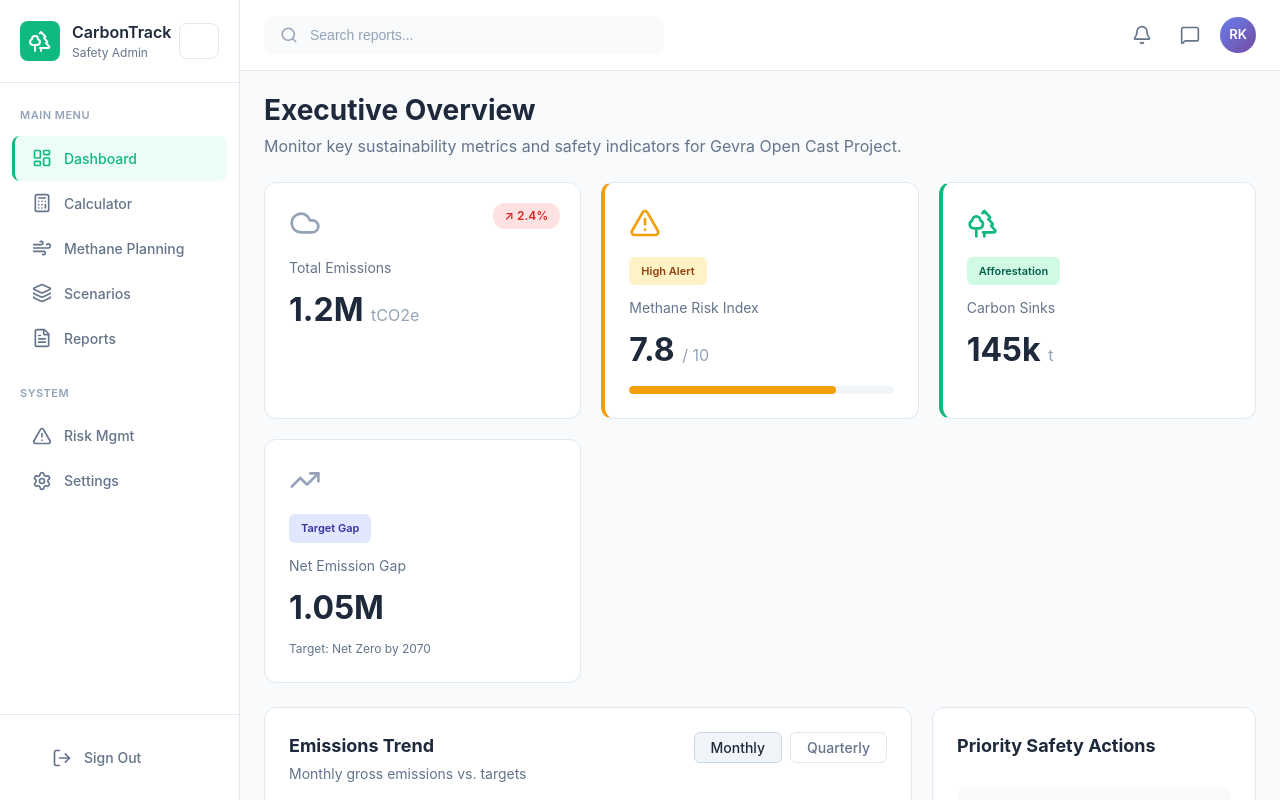
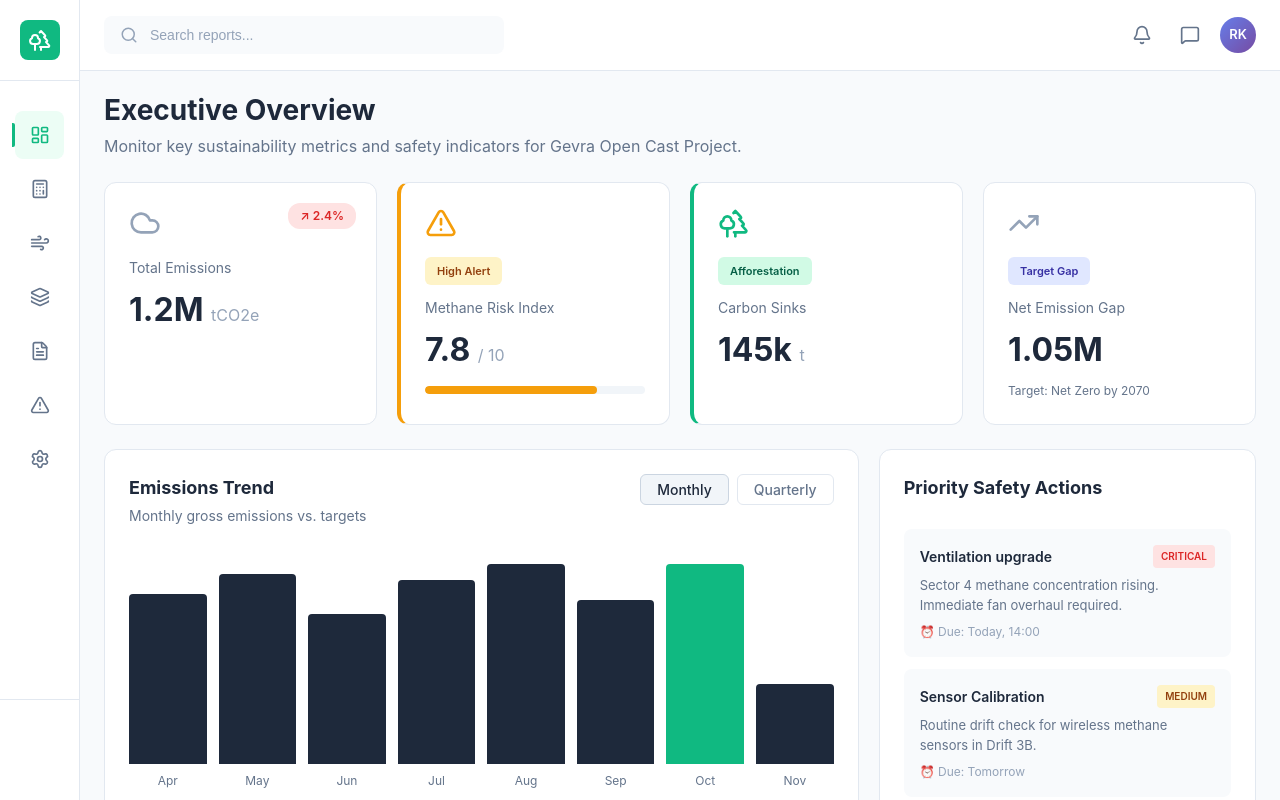
Before and after one commit to Ayaan9421/LogicLoop_frontend, a React (Vite) app: page / in a window 1280 px wide. Built offline with nearby package versions, Linux system fonts and the light colour scheme.

Commit message:
Finishing

```diff
--- a/src/App.jsx
+++ b/src/App.jsx
@@ -7,7 +7,7 @@ import Reports from "./components/Report";
 import './App.css';
 
 const App = () => {
-  const [isCollapsed, setIsCollapsed] = useState(false); // Start expanded
+  const [isCollapsed, setIsCollapsed] = useState(true); // Start collapsed
   const [activePage, setActivePage] = useState('dashboard');
 
   const toggleSidebar = () => {
--- a/src/components/Sidebar.css
+++ b/src/components/Sidebar.css
@@ -15,6 +15,11 @@
 .sidebar.collapsed {
   width: 80px;
 }
+
+.sidebar.collapsed .close-btn {
+  pointer-events: none;
+}
+
 
 .sidebar-header {
   padding: 20px;
--- a/src/components/Sidebar.jsx
+++ b/src/components/Sidebar.jsx
@@ -31,7 +31,11 @@ const Sidebar = ({ isCollapsed, activePage, setActivePage, toggleSidebar }) => {
   return (
     <div className={`sidebar ${isCollapsed ? 'collapsed' : ''}`}>
       <div className="sidebar-header">
-        <div className="logo-container" onClick={toggleSidebar}>
+        <div
+  className="logo-container"
+  onClick={() => isCollapsed && toggleSidebar()}
+>
+
           <div className="logo-icon">
             <Trees size={24} color="white" />
           </div>
@@ -42,9 +46,16 @@ const Sidebar = ({ isCollapsed, activePage, setActivePage, toggleSidebar }) => {
             </div>
           )}
         </div>
-        <button className="close-btn" onClick={toggleSidebar} title={isCollapsed ? 'Expand' : 'Collapse'}>
-          {isCollapsed ? <ChevronRight size={20} /> : <ChevronLeft size={20} />}
-        </button>
+       {!isCollapsed && (
+  <button
+    className="close-btn"
+    onClick={toggleSidebar}
+    title="Collapse"
+  >
+    <ChevronLeft size={20} />
+  </button>
+)}
+
       </div>
 
       <div className="menu-section">
```
